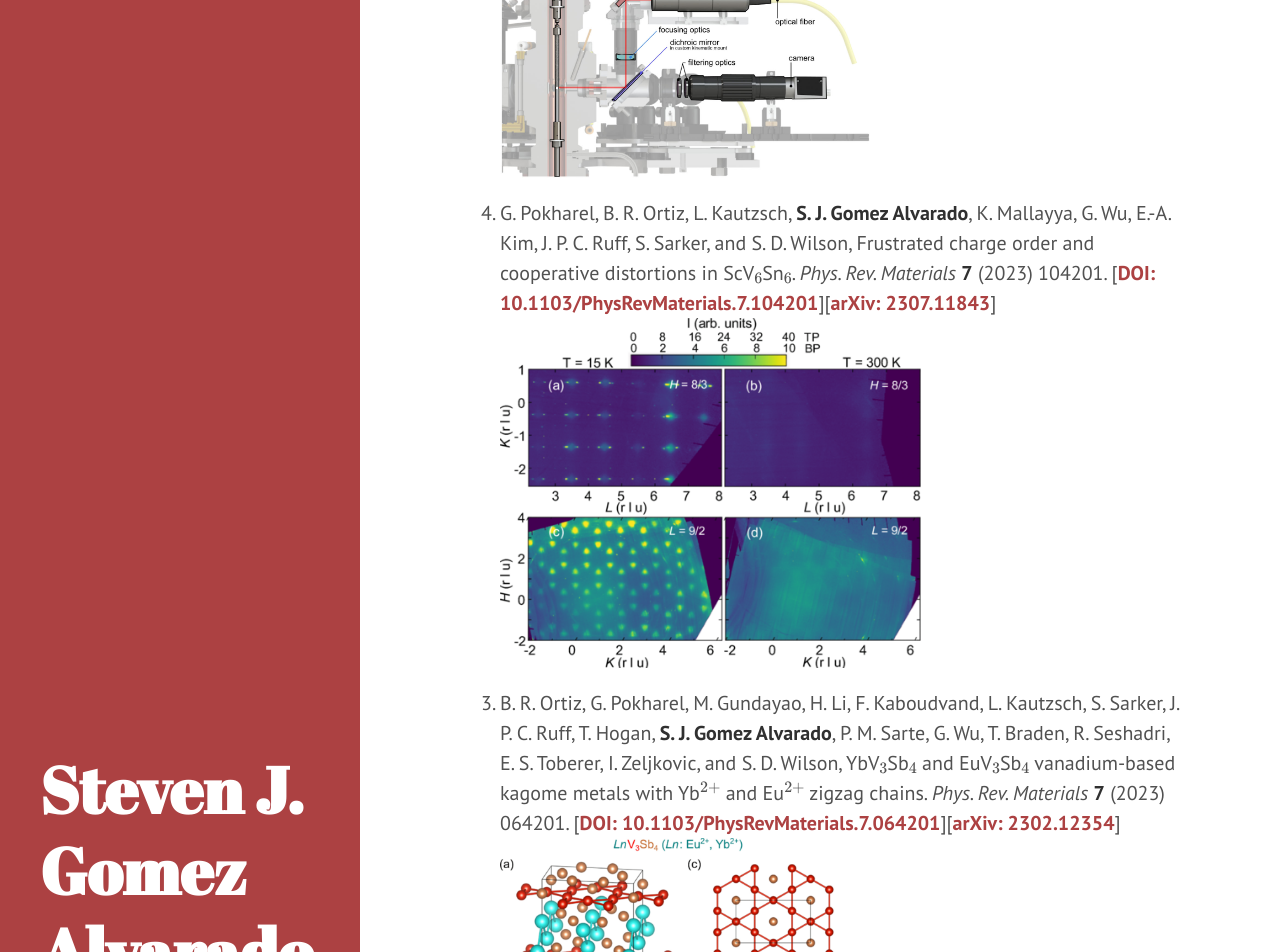
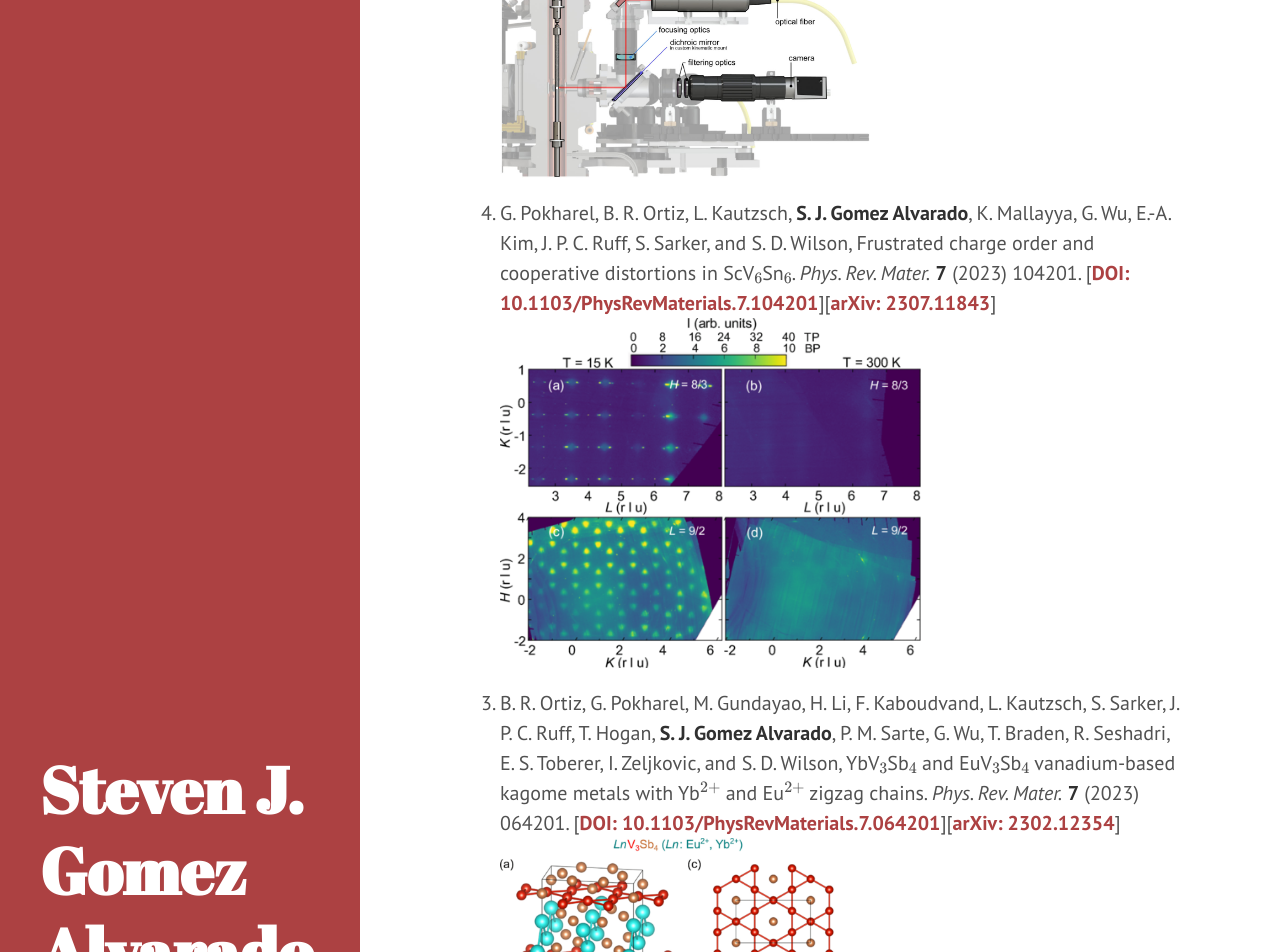
Before and after one commit to stevenjgomez/stevenjgomez.github.io, a Jekyll site: the page built from cv.md, in a window 1280 px wide and 1400 px high, scrolled down 3886 px. Shown: the top 952 px of the window. Built offline with Jekyll 4.4.1, drawn with Linux system fonts in a browser that asks for light colours; some of the changed text lies outside the part shown.

Commit message:
Formatting

```diff
--- a/cv.md
+++ b/cv.md
@@ -27,11 +27,11 @@ layout: "page"
    ![pso.png](img/pso.png){: style="height:350px;" }
 1. **S. J. Gomez Alvarado**, E. Zoghlin, A. Jackson, L. Kautzsch, J. Plumb, M. Aling, A. N. Capa Salinas, G. Pokharel, Y. Pang, R. M. Gomez, S. Daly, and S. D. Wilson, Advances in high-pressure laser floating zone growth: The Laser Optical Kristallmacher II (LOKII). *Rev. Sci. Instrum.* **95** (2024) 033903. \[[**DOI: 10.1063/5.0186528**](https://doi.org/10.1063/5.0186528)\]\[[**arXiv: 2311.03671**](https://arxiv.org/abs/2311.03671)\]
    ![lokiipaper.png](img/lokiipaper.png){: style="height:350px;" }
-1. G. Pokharel, B. R. Ortiz, L. Kautzsch, **S. J. Gomez Alvarado**, K. Mallayya, G. Wu, E.-A. Kim, J. P. C. Ruff, S. Sarker, and S. D. Wilson, Frustrated charge order and cooperative distortions in ScV$$_6$$Sn$$_6$$. *Phys. Rev. Materials* **7** (2023) 104201. \[[**DOI: 10.1103/PhysRevMaterials.7.104201**](https://doi.org/10.1103/PhysRevMaterials.7.104201)\]\[[**arXiv: 2307.11843**](https://arxiv.org/abs/2307.11843)\]
+1. G. Pokharel, B. R. Ortiz, L. Kautzsch, **S. J. Gomez Alvarado**, K. Mallayya, G. Wu, E.-A. Kim, J. P. C. Ruff, S. Sarker, and S. D. Wilson, Frustrated charge order and cooperative distortions in ScV$$_6$$Sn$$_6$$. *Phys. Rev. Mater.* **7** (2023) 104201. \[[**DOI: 10.1103/PhysRevMaterials.7.104201**](https://doi.org/10.1103/PhysRevMaterials.7.104201)\]\[[**arXiv: 2307.11843**](https://arxiv.org/abs/2307.11843)\]
    ![166paper.png](img/166paper.png){: style="height:350px;" }
-1. B. R. Ortiz, G. Pokharel, M. Gundayao, H. Li, F. Kaboudvand, L. Kautzsch, S. Sarker, J. P. C. Ruff, T. Hogan, **S. J. Gomez Alvarado**, P. M. Sarte, G. Wu, T. Braden, R. Seshadri, E. S. Toberer, I. Zeljkovic, and S. D. Wilson, YbV$$_3$$Sb$$_4$$ and EuV$$_3$$Sb$$_4$$ vanadium-based kagome metals with Yb$$^{2+}$$ and Eu$$^{2+}$$ zigzag chains. *Phys. Rev. Materials* **7** (2023) 064201. \[[**DOI: 10.1103/PhysRevMaterials.7.064201**](https://doi.org/10.1103/PhysRevMaterials.7.064201)\]\[[**arXiv: 2302.12354**](https://arxiv.org/abs/2302.12354)\]
+1. B. R. Ortiz, G. Pokharel, M. Gundayao, H. Li, F. Kaboudvand, L. Kautzsch, S. Sarker, J. P. C. Ruff, T. Hogan, **S. J. Gomez Alvarado**, P. M. Sarte, G. Wu, T. Braden, R. Seshadri, E. S. Toberer, I. Zeljkovic, and S. D. Wilson, YbV$$_3$$Sb$$_4$$ and EuV$$_3$$Sb$$_4$$ vanadium-based kagome metals with Yb$$^{2+}$$ and Eu$$^{2+}$$ zigzag chains. *Phys. Rev. Mater.* **7** (2023) 064201. \[[**DOI: 10.1103/PhysRevMaterials.7.064201**](https://doi.org/10.1103/PhysRevMaterials.7.064201)\]\[[**arXiv: 2302.12354**](https://arxiv.org/abs/2302.12354)\]
     ![134paper.png](img/134paper.png){: style="height:350px;" }
-1. **[Editor's Suggestion]** **S. J. Gomez**, P. M. Sarte, M. Zelensky, A. M. Hallas, B. A. Gonzalez, K. H. Hong, E. J. Pace, S. Calder, M. B. Stone, Y. Su, E. Feng, M. D. Le, C. Stock, J. P. Attfield, S. D. Wilson, C. R. Wiebe, and A. A. Aczel, Absence of moment fragmentation in the mixed B-site pyrochlore Nd$$_2$$GaSbO$$_7$$. *Phys. Rev. B.* **103** (2021) 214419. \[[**DOI: 10.1103/PhysRevB.103.214419**](https://doi.org/10.1103/PhysRevB.103.214419)\]\[[**arXiv: 2104.00791**](https://arxiv.org/abs/2104.00791)\]
+1. **[Editor's Suggestion]** **S. J. Gomez**, P. M. Sarte, M. Zelensky, A. M. Hallas, B. A. Gonzalez, K. H. Hong, E. J. Pace, S. Calder, M. B. Stone, Y. Su, E. Feng, M. D. Le, C. Stock, J. P. Attfield, S. D. Wilson, C. R. Wiebe, and A. A. Aczel, Absence of moment fragmentation in the mixed B-site pyrochlore Nd$$_2$$GaSbO$$_7$$. *Phys. Rev. B* **103** (2021) 214419. \[[**DOI: 10.1103/PhysRevB.103.214419**](https://doi.org/10.1103/PhysRevB.103.214419)\]\[[**arXiv: 2104.00791**](https://arxiv.org/abs/2104.00791)\]
     ![ngsopaper.png](img/ngsopaper.png){: style="height:350px;" }
 1. **S. J. Gomez**, D. Cheikh, T. Vo, P. Von Allmen, K. Lee, M. Wood, G.J. Snyder, B. S. Dunn, J.-P. Fleurial, and S. K. Bux, Synthesis and Characterization of Vacancy-Doped Neodymium Telluride for Thermoelectric Applications, *Chem. Mater.* **31** (2019) 4460-4468. [<a href="https://dx.doi.org/10.1021/acs.chemmater.9b00964"><b>DOI: 10.1021/acs.chemmater.9b00964</b></a>][<a href="https://www.ncbi.nlm.nih.gov/pmc/articles/PMC6961965/"><b>PubMed Central</b></a>]
     ![ndtepaper.png](img/ndtepaper.png){: style="height:350px;" }
```
